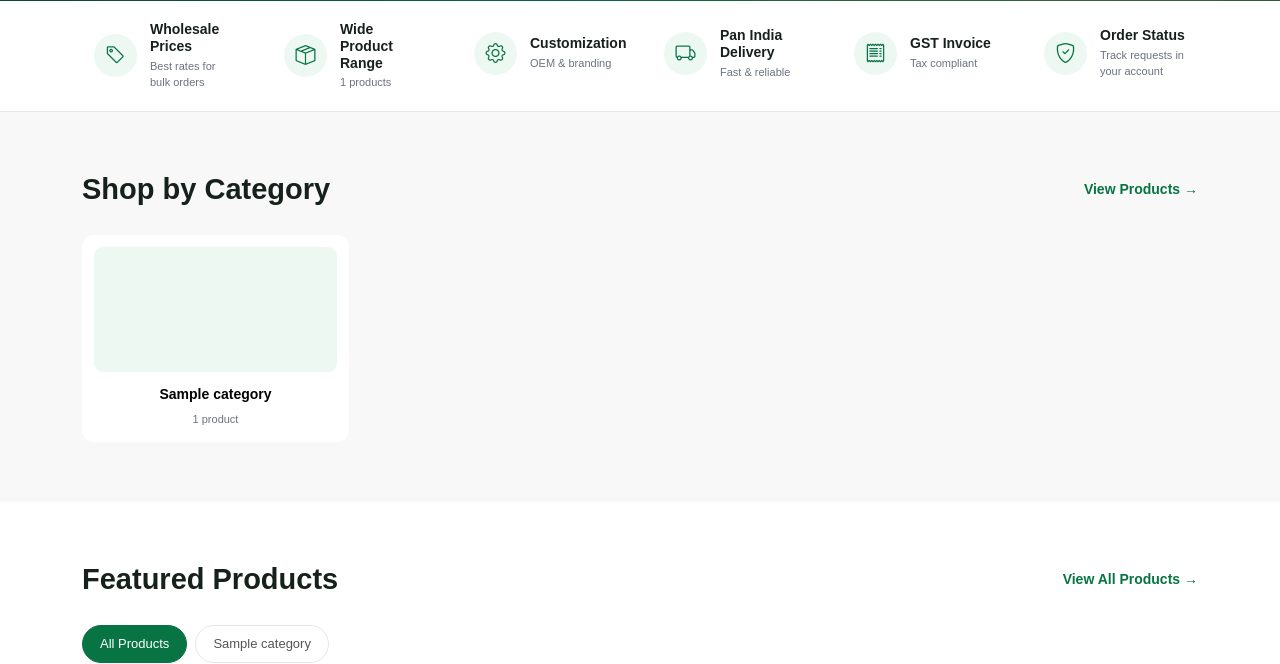
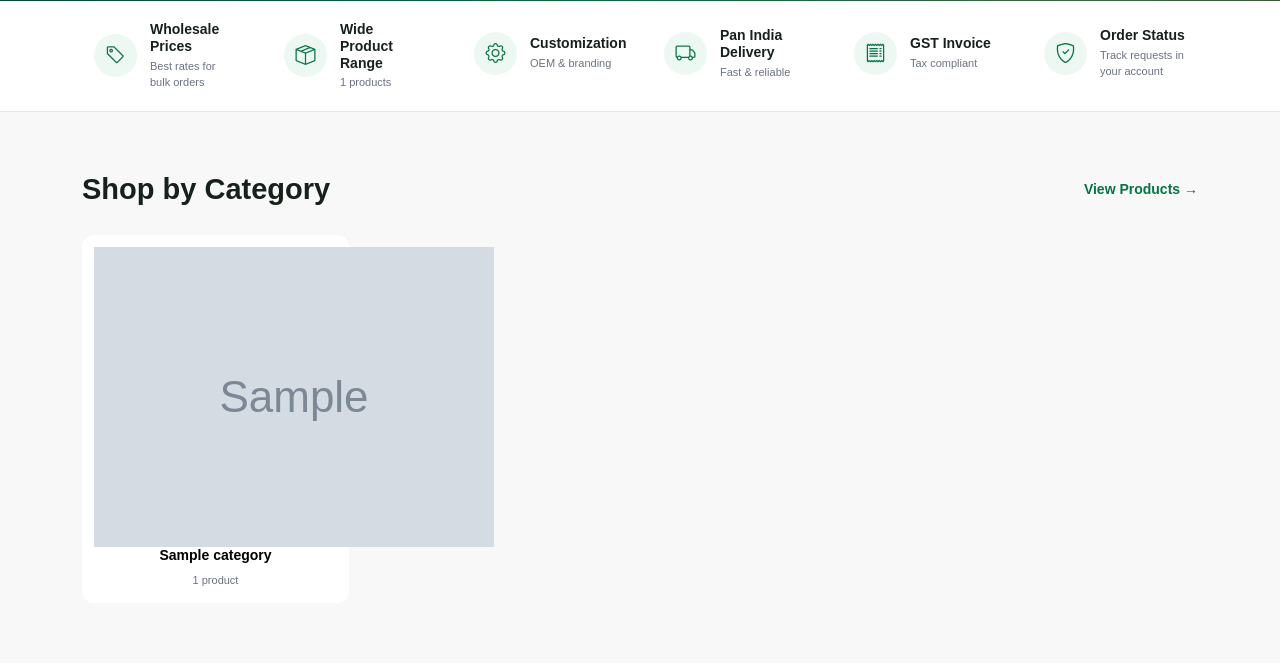
Before and after one commit to singh28799s/supplyhub, a Django app: page / in a window 1280 px wide. Shown: the part 657-1321 px from the top of the page. Run offline with Django 5.2, Linux system fonts and the light colour scheme; tables that the repository leaves empty hold one stand-in row (values such as "Sample post"); grey boxes marked "Sample" are stand-in pictures.

Commit message:
Fix category image display

```diff
--- a/core/templates/core/home.html
+++ b/core/templates/core/home.html
@@ -1637,7 +1637,11 @@
             {% for category in categories %}
             <div class="col-6 col-md-4 col-lg-3">
                 <button class="category-card w-100 border-0" type="button" onclick="filterCategory('{{ category.slug }}')">
-                    <div class="category-image">{{ category.icon }}</div>
+                    <div class="category-icon">
+                        {% if category.image %}
+                         <img src="{{ category.image.url }}" alt="{{ category.name }}">
+                           {% endif %}
+                    </div>
                     <h6>{{ category.name }}</h6>
                     <small>{{ category.product_count }} product{{ category.product_count|pluralize }}</small>
                 </button>
```
